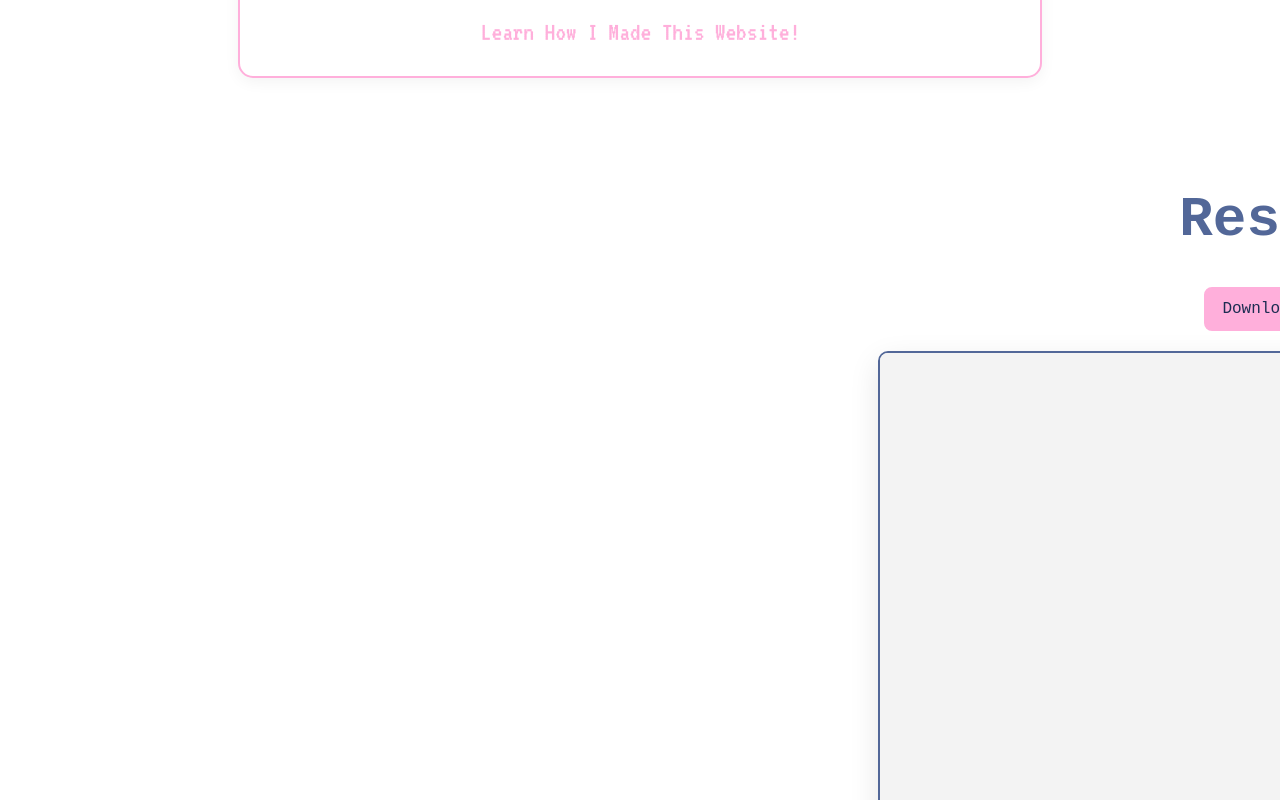
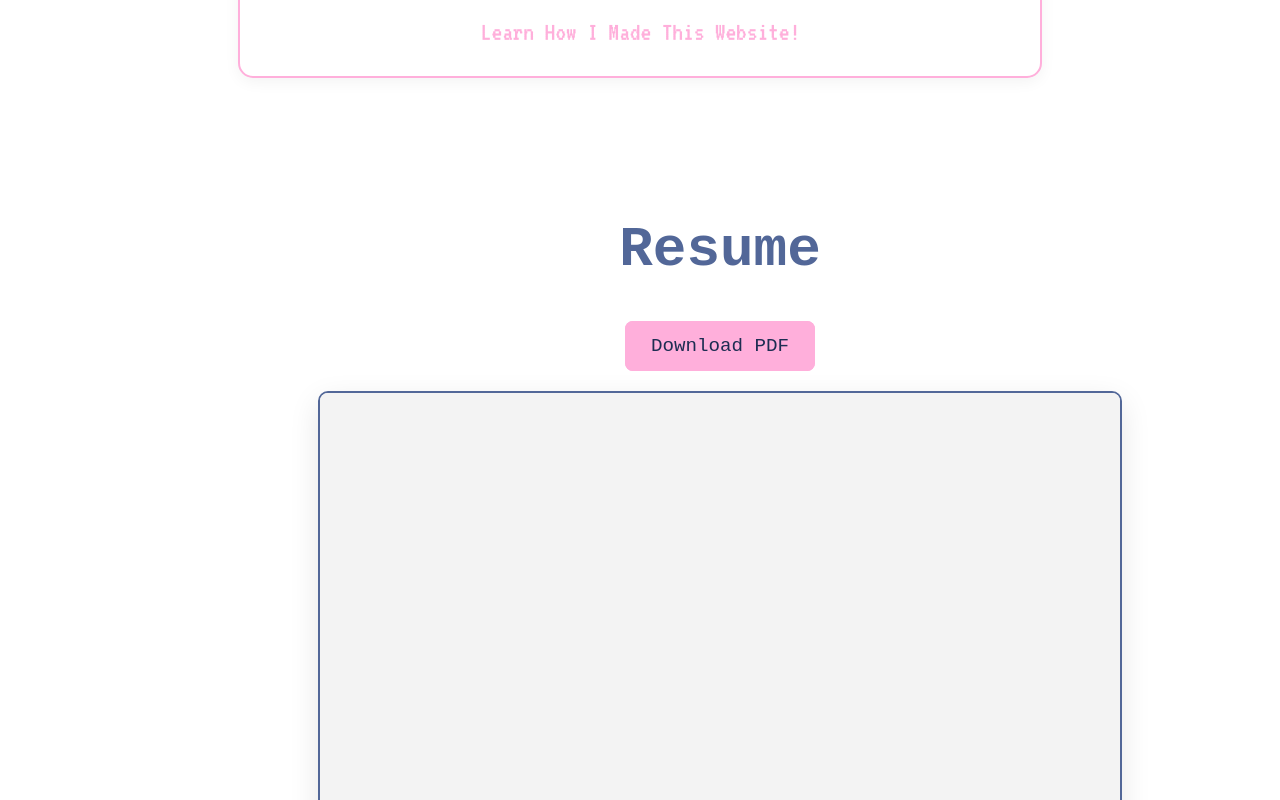
Before and after one commit to alynguyxn/alyssa-portfolio, a React (Vite) app: page / in a window 1280 px wide. Shown: the part 2260-3060 px from the top of the page. Built offline with nearby package versions, Linux system fonts and the light colour scheme; a web font is replaced by a local one.

Commit message:
formatting resume section

```diff
--- a/src/index.css
+++ b/src/index.css
@@ -1095,51 +1095,38 @@ button:focus-visible {
 /* resume */
 #resume {
   background-color: #FFFFFF !important;
-
-  /* --- THE SHIFT FIX --- */
   width: 100vw !important;
-  position: relative;
-  left: 50%;
-  right: 50%;
-  margin-left: -50vw !important;
-  margin-right: -50vw !important;
-  /* ---------------------- */
-
   max-width: none !important;
-  padding: 20px 0 100px 0 !important;
+  margin-bottom: 40px !important;
+  padding: 40px !important;
   display: flex;
   flex-direction: column;
   align-items: center;
-  justify-content: flex-start;
-  box-sizing: border-box;
-  scroll-margin-top: 70px;
 }
 
 #resume h2 {
   font-family: 'Dotemp', monospace !important;
-  color: #526798 !important;
+  color: #526798 !important; /* Your Light Blue */
   font-size: 3.5rem;
   text-align: center;
-  margin-top: 10px;
-  margin-bottom: 25px;
+  margin-bottom: 40px;
   width: 100%;
 }
 
 .resume-download {
-  margin-bottom: 20px;
+  margin-bottom: 30px;
 }
 
 .download-btn {
-  background-color: #ffafdb;
-  color: #1D2D52;
-  padding: 8px 16px;
+  background-color: #ffafdb; /* Pink */
+  color: #1D2D52; /* Navy */
+  padding: 12px 24px;
   border-radius: 8px;
   font-family: 'Dotemp', monospace;
   text-decoration: none;
-  font-size: 1rem;
+  font-size: 1.2rem;
   transition: transform 0.2s ease, background-color 0.2s ease;
   border: 2px solid #ffafdb;
-  display: inline-block;
 }
 
 .download-btn:hover {
@@ -1150,16 +1137,13 @@ button:focus-visible {
 
 .resume-viewer {
   width: 800px;
-  max-width: 95%;
-  border: 2px solid #526798;
+  max-width: 90%;
+  border: 2px solid #526798; /* Light Blue border */
   border-radius: 10px;
   overflow: hidden;
   box-shadow: 0 10px 30px rgba(0,0,0,0.1);
-  height: 800px;
 }
 
 .resume-viewer iframe {
   border: none;
-  width: 100%;
-  height: 100%;
 }
```
